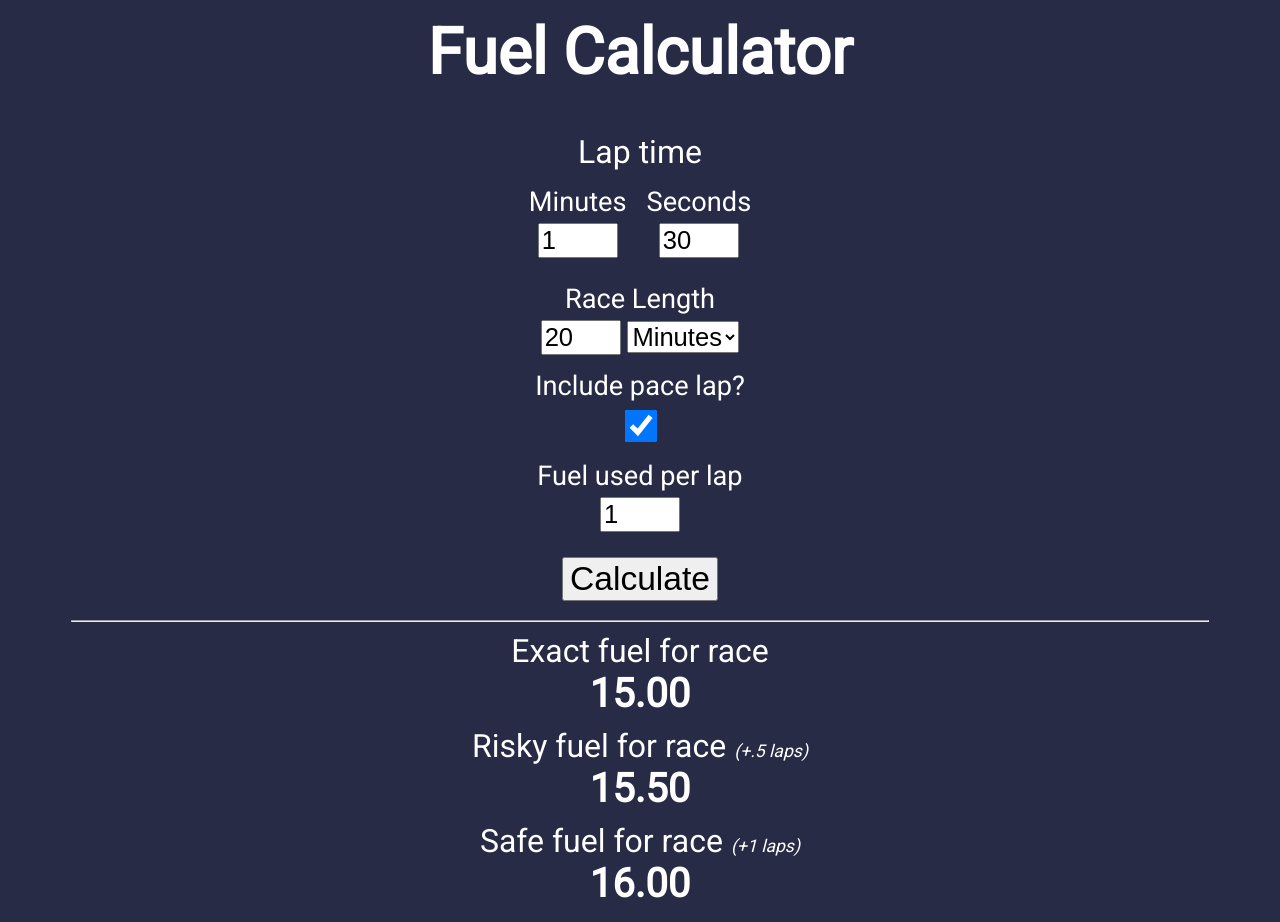
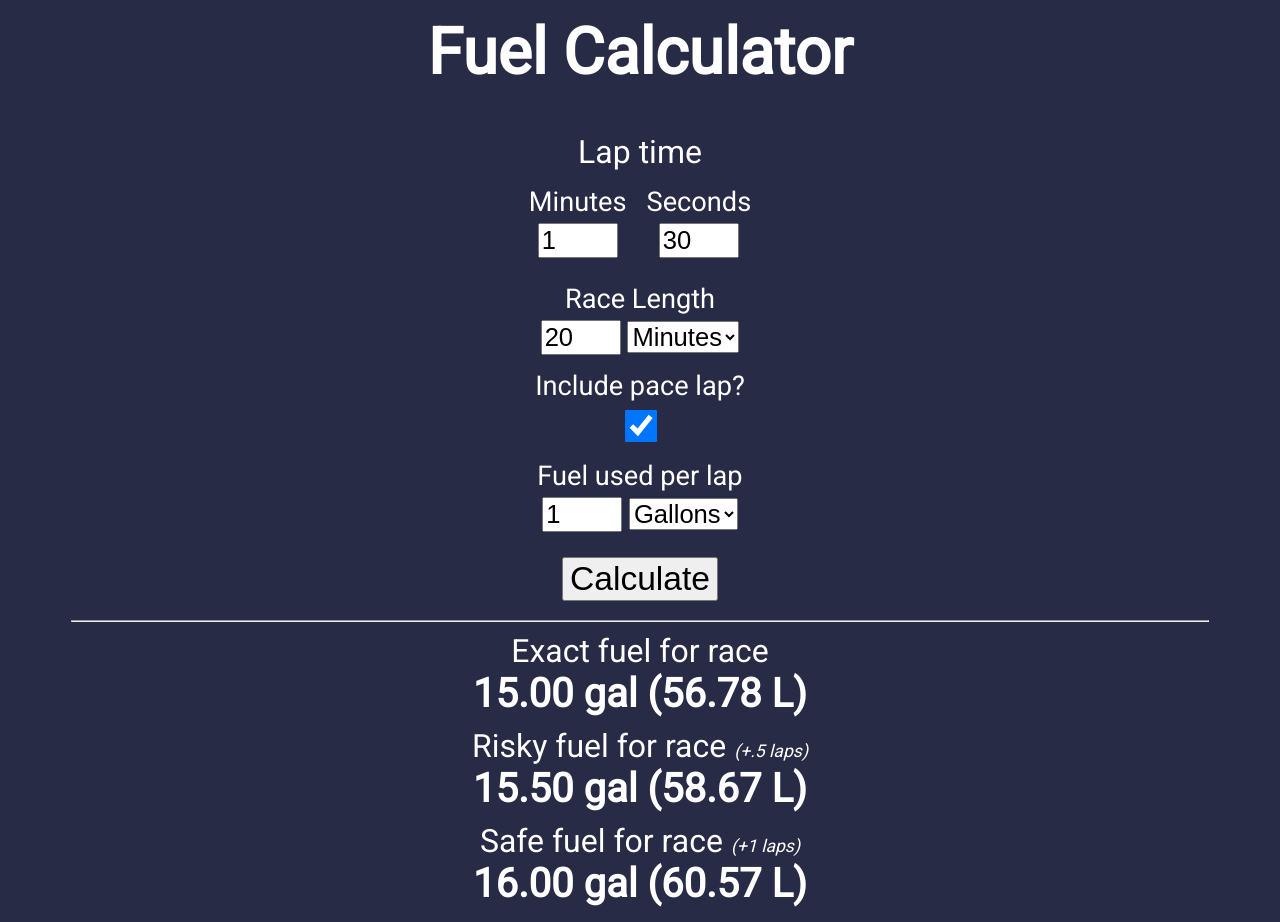
Before and after one commit to jc14/Simmy, a plain HTML site: page index.html in a window 1280 px wide. Both pictures are taken after a click on the button "Calculate". Drawn offline with Linux system fonts and the light colour scheme.

Commit message:
Adds liters and gallon fuel unit types

```diff
--- a/index.html
+++ b/index.html
@@ -36,6 +36,10 @@
             <div class="inputField">
                 <label>Fuel used per lap</label>
                 <input id="inputFuelPerLap" type="number" step=".1" min="0" value="1" />
+                <select id="inputFuelUnitType">
+                    <option selected value="gal">Gallons</option>
+                    <option value="l">Liters</option>
+                </select>
             </div>
 
             <input class="calculateButton" type="button" value="Calculate" onclick="calculateFuel()" />
--- a/index.js
+++ b/index.js
@@ -13,6 +13,7 @@ function calculateFuel () {
     var inputRaceLengthType = document.getElementById('inputRaceLengthType').value;
     var inputHasPaceLap = document.getElementById('inputHasPaceLap').checked;
     var inputFuelPerLap = Number.parseFloat(document.getElementById('inputFuelPerLap').value);
+    var inputFuelUnitType = document.getElementById('inputFuelUnitType').value;
 
     var lapInSeconds = 60 * inputMinutes + inputSeconds;
     var totalLaps = 0;
@@ -29,7 +30,27 @@ function calculateFuel () {
         totalLaps++;
     }
 
-    document.getElementById('exactFuel').innerHTML = (totalLaps * inputFuelPerLap).toFixed(2);
-    document.getElementById('riskyFuel').innerHTML = ((totalLaps + .5) * inputFuelPerLap).toFixed(2);
-    document.getElementById('safeFuel').innerHTML = ((totalLaps + 1) * inputFuelPerLap).toFixed(2);
+    var exactFuel = totalLaps * inputFuelPerLap;
+    var exactFuelString = `${exactFuel.toFixed(2)}`
+    var riskyFuel = (totalLaps + .5) * inputFuelPerLap;
+    var riskyFuelString = `${riskyFuel.toFixed(2)}`
+    var safeFuel = (totalLaps + 1) * inputFuelPerLap;
+    var safeFuelString = `${safeFuel.toFixed(2)}`
+
+    switch (inputFuelUnitType) {
+        case 'gal':
+            exactFuelString += ` gal (${(exactFuel * 3.78541).toFixed(2)} L)`;
+            riskyFuelString += ` gal (${(riskyFuel * 3.78541).toFixed(2)} L)`;
+            safeFuelString += ` gal (${(safeFuel * 3.78541).toFixed(2)} L)`;
+            break;
+        case 'l':
+            exactFuelString += ` L (${(exactFuel * 0.264172).toFixed(2)} gal)`;
+            riskyFuelString += ` L (${(riskyFuel * 0.264172).toFixed(2)} gal)`;
+            safeFuelString += ` L (${(safeFuel * 0.264172).toFixed(2)} gal)`;
+            break;
+    }
+
+    document.getElementById('exactFuel').innerHTML = exactFuelString;
+    document.getElementById('riskyFuel').innerHTML = riskyFuelString;
+    document.getElementById('safeFuel').innerHTML = safeFuelString;
 }
```
